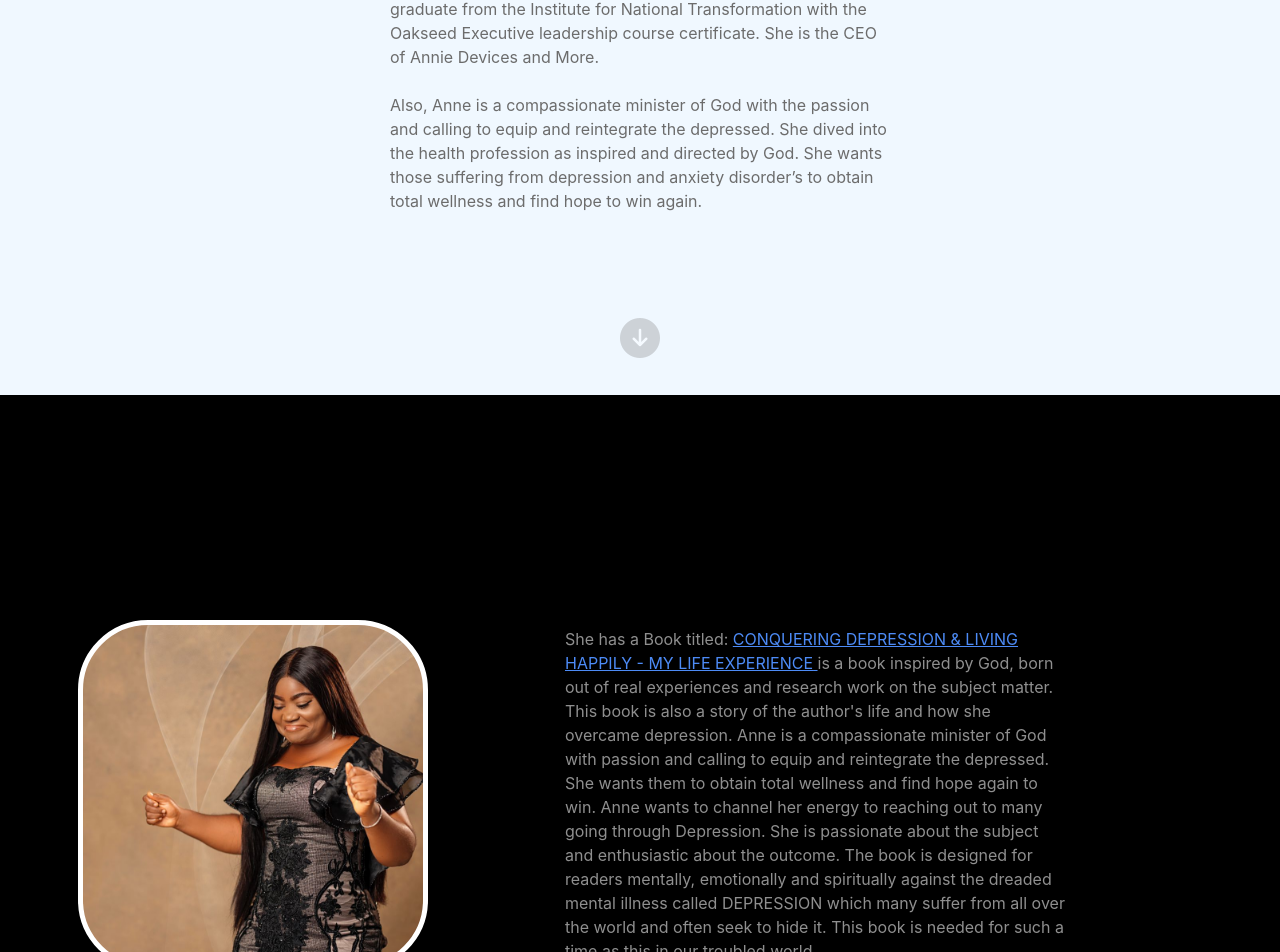
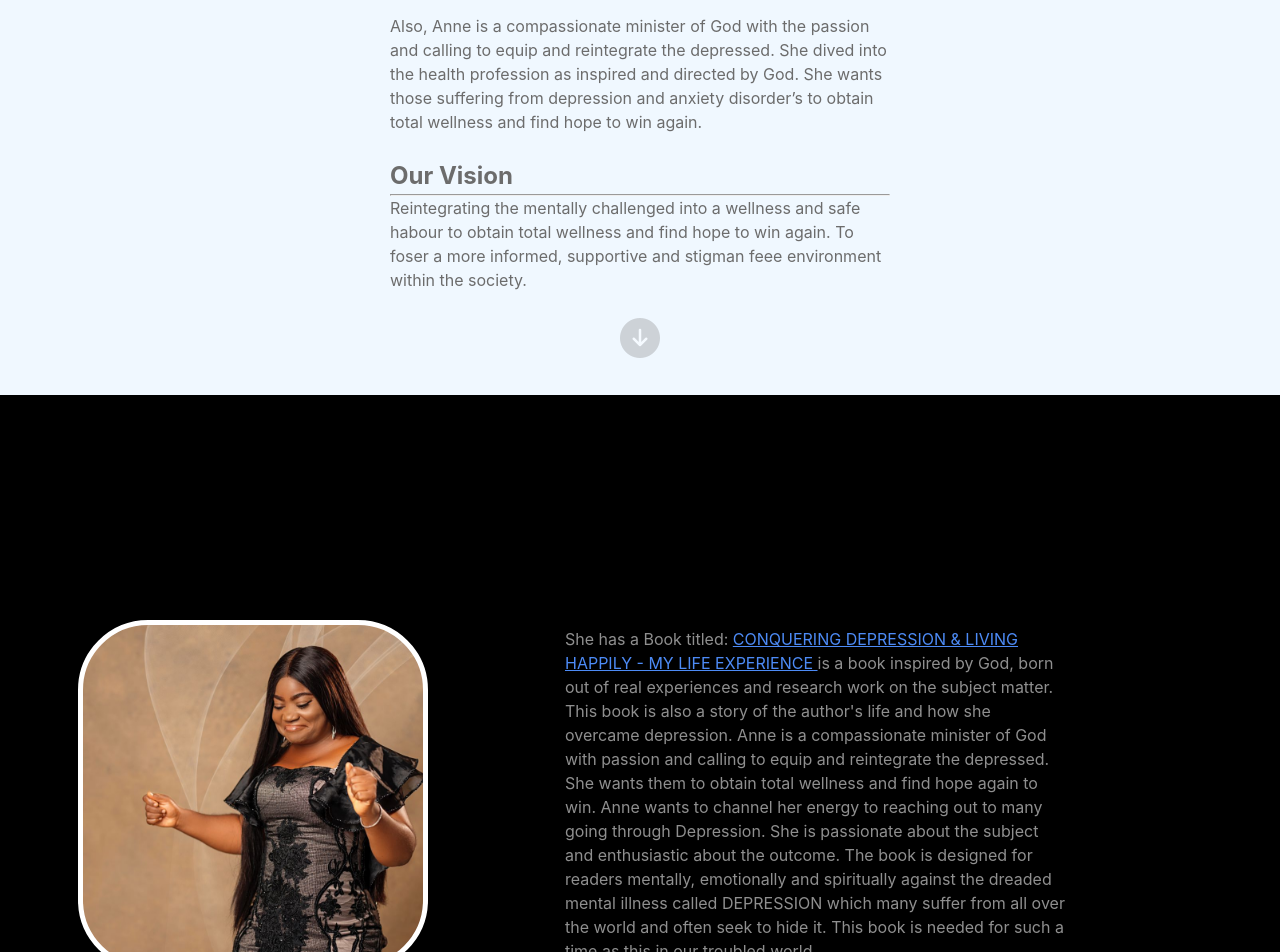
Before and after one commit to Shekinah007/annes-app, a React (Vite) app: page / in a window 1280 px wide. Shown: the part 1205-2157 px from the top of the page. Built offline with nearby package versions, Linux system fonts and the light colour scheme.

Commit message:
add content

```diff
--- a/src/App.jsx
+++ b/src/App.jsx
@@ -131,6 +131,17 @@ function App() {
             health profession as inspired and directed by God. She wants those
             suffering from depression and anxiety disorder’s to obtain total
             wellness and find hope to win again.
+          </p>
+
+          <br />
+
+          <h2>Our Vision</h2>
+          <hr />
+          <p>
+            Reintegrating the mentally challenged into a wellness and safe
+            habour to obtain total wellness and find hope to win again. To foser
+            a more informed, supportive and stigman feee environment within the
+            society.
           </p>
         </div>
         <a
```
